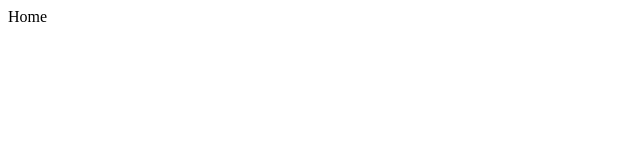
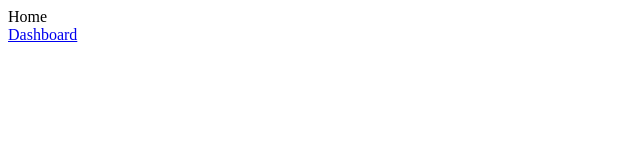
Before and after one commit to Sam-Melius/Guestbook, a React app: page / in a window 1280 px wide. Shown: the top 160 px of the page, without its empty margins (0-640 px from the left). Built offline with nearby package versions, Linux system fonts and the light colour scheme.

Commit message:
wrote Home view with link to dashboard, need to write UserContext to fix error rendering

```diff
--- a/src/App.jsx
+++ b/src/App.jsx
@@ -1,4 +1,5 @@
 import { Route, Switch } from 'react-router-dom';
+import PrivateRoute from './components/PrivateRoute/PrivateRoute';
 import Auth from './views/Auth/Auth';
 import Home from './views/Home/Home';
 import Dashboard from './views/Users/Dashboard';
@@ -10,9 +11,9 @@ export default function App() {
       <Route path='/login'>
         <Auth />
       </Route>
-      <Route path='/dashboard'>
+      <PrivateRoute path='/dashboard'>
         <Dashboard />
-      </Route>
+      </PrivateRoute>
       <Route path='/'>
         <Home />
       </Route>
--- a/src/views/Home/Home.jsx
+++ b/src/views/Home/Home.jsx
@@ -1,7 +1,10 @@
-import React from 'react'
+import { Link } from 'react-router-dom';
 
 export default function Home() {
   return (
+      <>
     <div>Home</div>
+    <Link to='/dashboard'>Dashboard</Link>
+    </>
   )
 }
```
